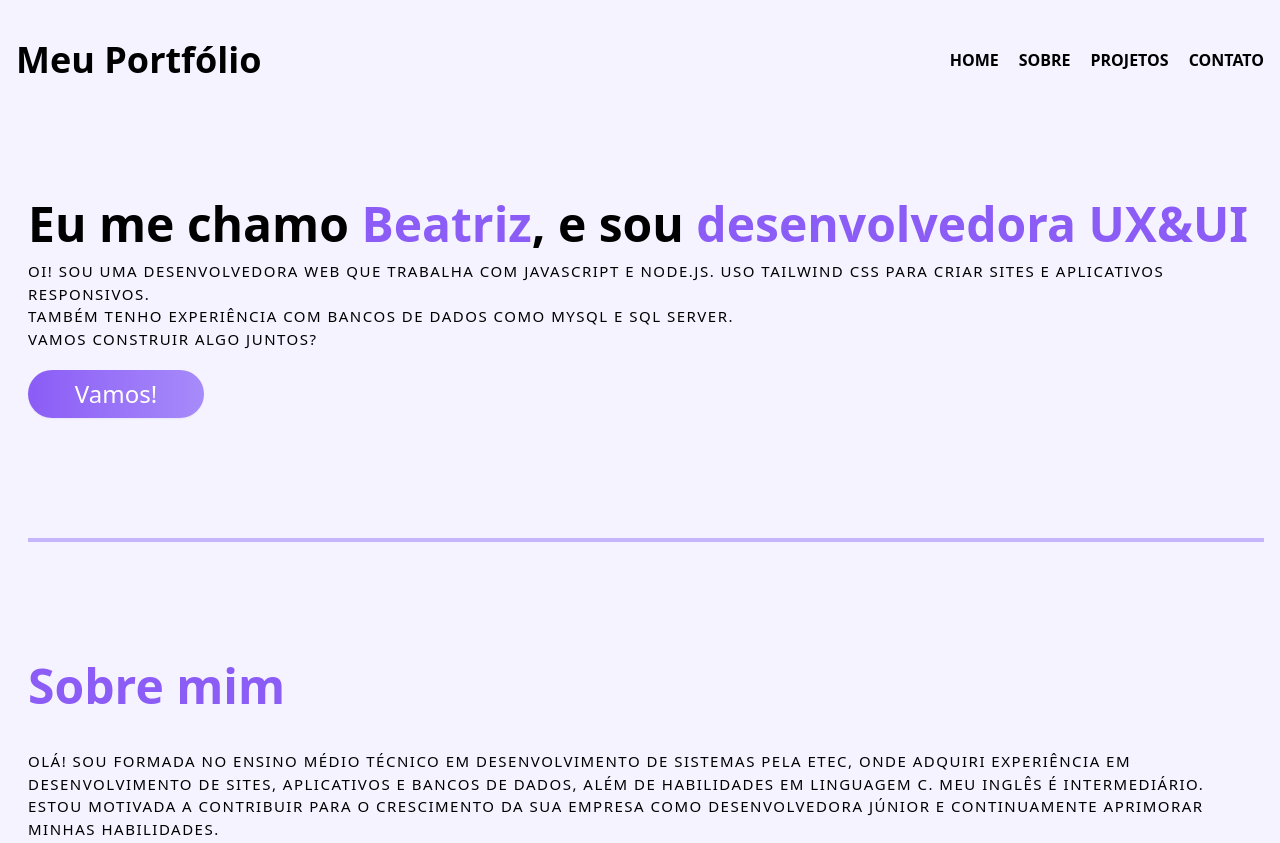
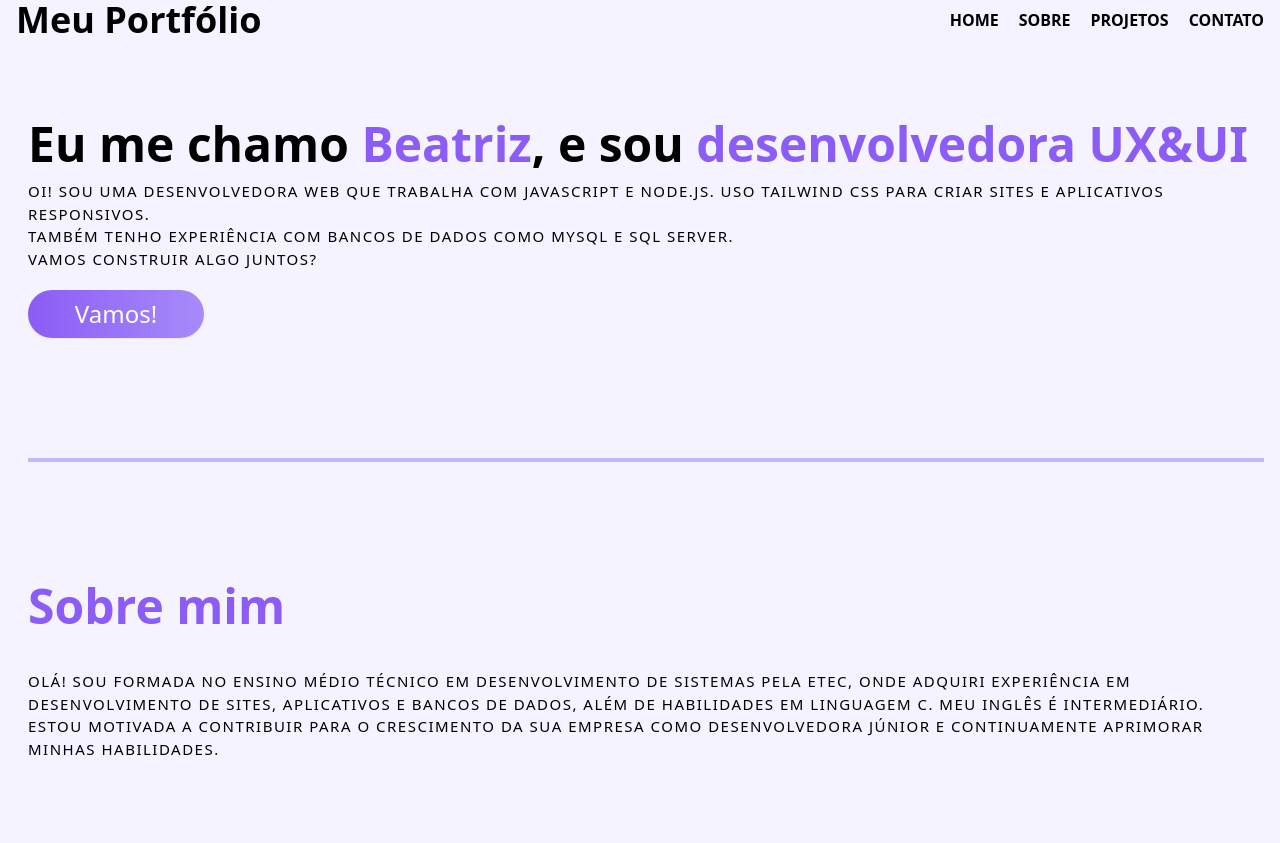
Before and after one commit to beatrizpieri1/landingPage, a website: page index.html in a window 1280 px wide. Shown: the top 843 px of the page. Drawn offline with nearby package versions, Linux system fonts and the light colour scheme.

Commit message:
all fixed

```diff
--- a/index.html
+++ b/index.html
@@ -13,7 +13,7 @@
 </head>
 <body class="bg-purple-50">
     <!-- INICIO HEADER -->
-    <header class="w-full mt-10">
+    <header class="w-full mt-0 fixed top-0 bg-purple-50 h-11 ">
 
 
         <!--  MENU LATERAL -->
@@ -51,20 +51,28 @@
 
         <!-- MENU -->
 
-            <button  id="btnMenu" class="md:hidden"><i class="fa-solid fa-bars text-[25px] mr-3"></i></button>
+            <button  id="btnMenu" class="md:hidden"><i class="fa-solid fa-bars text-[25px]"></i></button>
 
         <!-- MENU -->
 
-            <div id="info" class="hidden md:flex gap-5 uppercase cursor-pointer font-semibold">
+                <ul id="info" class="hidden md:flex gap-5 uppercase cursor-pointer font-semibold">
 
-                <h3 id="btnHome" class="hover:text-purple-500 hover:text-[20px] ease-out duration-300">Home</h3>
+                    <li class="hover:text-purple-500 hover:text-[20px] ease-out duration-300">
+                        <a id="home">home</a>
+                      </li>
+                      <li  id="sobre" class="hover:text-purple-500 hover:text-[20px] ease-out duration-300">
+                        <a>sobre</a>
+                      </li>
+                      <li class="hover:text-purple-500 hover:text-[20px] ease-out duration-300">
+                        <a id="projetos">projetos</a>
+                      </li>
+                      <li class="hover:text-purple-500 hover:text-[20px] ease-out duration-300">
+                         <a id="contato">contato</a>
+                      </li>
 
-                <h3 id="btnSobre" class="hover:text-purple-500 hover:text-[20px] ease-out duration-300">Sobre</h3>
+            </ul>
 
-                <h3 id="btnProjetos" class="hover:text-purple-500 hover:text-[20px] ease-out duration-300">Projetos</h3>
 
-                <h3 id="btnContato" class="hover:text-purple-500 hover:text-[20px] ease-out duration-300">Contato</h3>
-            </div>
 
         </div>
     </header>
--- a/script.js
+++ b/script.js
@@ -11,7 +11,17 @@ const menuLateral = document.getElementById("menuLateral")
 const btnMenu = document.getElementById("btnMenu")
 const btnClose = document.getElementById("btnClose")
 
+// NAVEGAÇÃO
+const home = document.getElementById("home")
+const sobre = document.getElementById("sobre")
+const projetos = document.getElementById("projetos")
+const contato = document.getElementById("contato")
+
+
 btnHome.addEventListener("click", function(){
+    window.location.href = "#telaInicial"
+})
+home.addEventListener("click", function(){
     window.location.href = "#telaInicial"
 })
 
@@ -23,11 +33,21 @@ btnSobre.addEventListener("click", function(){
     window.location.href = "#telaSobre"
 })
 
+sobre.addEventListener("click", function(){
+    window.location.href = "#telaSobre"
+})
+
 btnProjetos.addEventListener("click", function(){
+    window.location.href = "#telaProjetos"
+})
+projetos.addEventListener("click", function(){
     window.location.href = "#telaProjetos"
 })
 
 btnContato.addEventListener("click", function(){
+    window.location.href = "#telaContato"
+})
+contato.addEventListener("click", function(){
     window.location.href = "#telaContato"
 })
 
```
